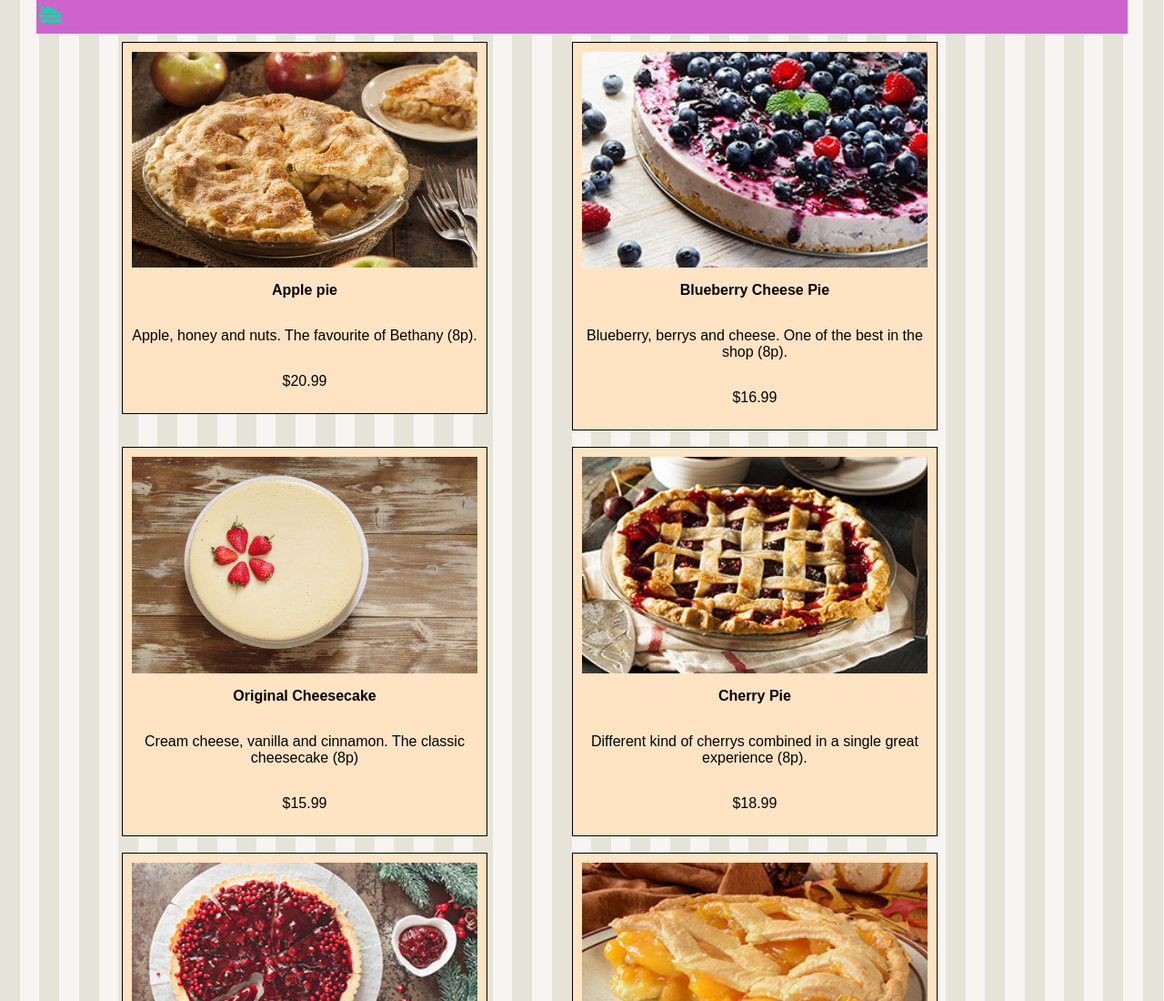
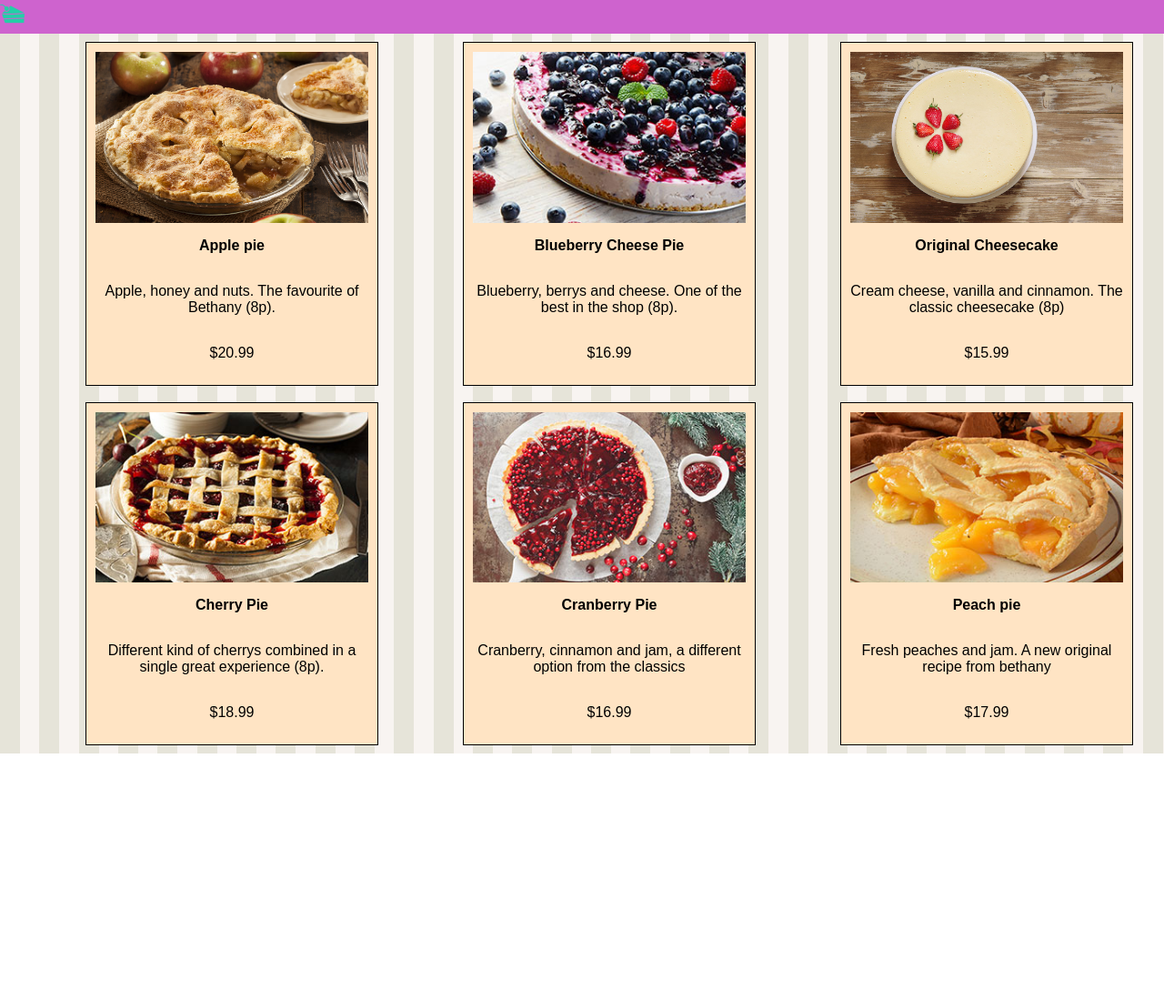
Before and after one commit to Gonzalo-rq/Dise-o-web-responsivo, a plain HTML site: page productos.html in a window 1280 px wide. Shown: the top 1100 px of the page at 91% size. After the commit the page ends 828 px from the top, so only its background shows below. Drawn offline with Linux system fonts and the light colour scheme.

Commit message:
corrección

```diff
--- a/productos.html
+++ b/productos.html
@@ -16,7 +16,7 @@
     </header>
     <a
       href="#"
-      class="col-m-4 col-s-6 col-xs-6"
+      class="col-xl-3 col-l-4 col-m-4 col-s-6 col-xs-6"
       style="background-color: bisque; outline: 1px solid black"
     >
       <img
@@ -33,7 +33,7 @@
     </a>
     <a
       href="#"
-      class="col-m-4 col-s-6 col-xs-6"
+      class="col-xl-3 col-l-4 col-m-4 col-s-6 col-xs-6"
       style="background-color: bisque; outline: 1px solid black"
     >
       <img
@@ -50,7 +50,7 @@
     </a>
     <a
       href="#"
-      class="col-m-4 col-s-6 col-xs-6"
+      class="col-xl-3 col-l-4 col-m-4 col-s-6 col-xs-6"
       style="background-color: bisque; outline: 1px solid black"
     >
       <img
@@ -67,7 +67,7 @@
     </a>
     <a
       href="#"
-      class="col-m-4 col-s-6 col-xs-6"
+      class="col-xl-3 col-l-4 col-m-4 col-s-6 col-xs-6"
       style="background-color: bisque; outline: 1px solid black"
     >
       <img
@@ -84,7 +84,7 @@
     </a>
     <a
       href="#"
-      class="col-m-4 col-s-6 col-xs-6"
+      class="col-xl-3 col-l-4 col-m-4 col-s-6 col-xs-6"
       style="background-color: bisque; outline: 1px solid black"
     >
       <img
@@ -101,7 +101,7 @@
     </a>
     <a
       href="#"
-      class="col-m-4 col-s-6 col-xs-6"
+      class="col-xl-3 col-l-4 col-m-4 col-s-6 col-xs-6"
       style="background-color: bisque; outline: 1px solid black"
     >
       <img
--- a/styles.css
+++ b/styles.css
@@ -25,7 +25,7 @@ a:hover {
   text-decoration: underline;
 }
 .container {
-  max-width: 1200px;
+  max-width: auto;
   margin: 0 auto;
 }
 .row::after {
```
